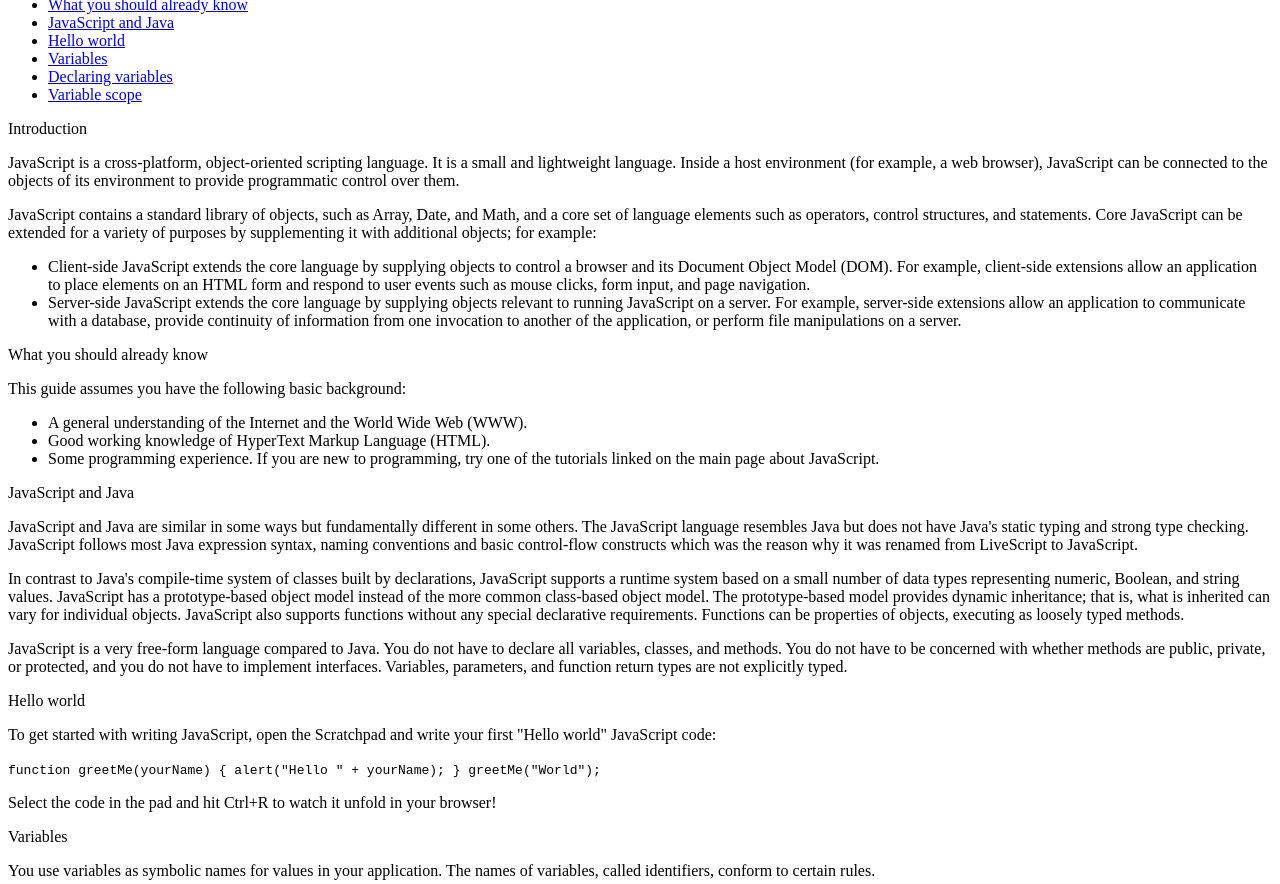
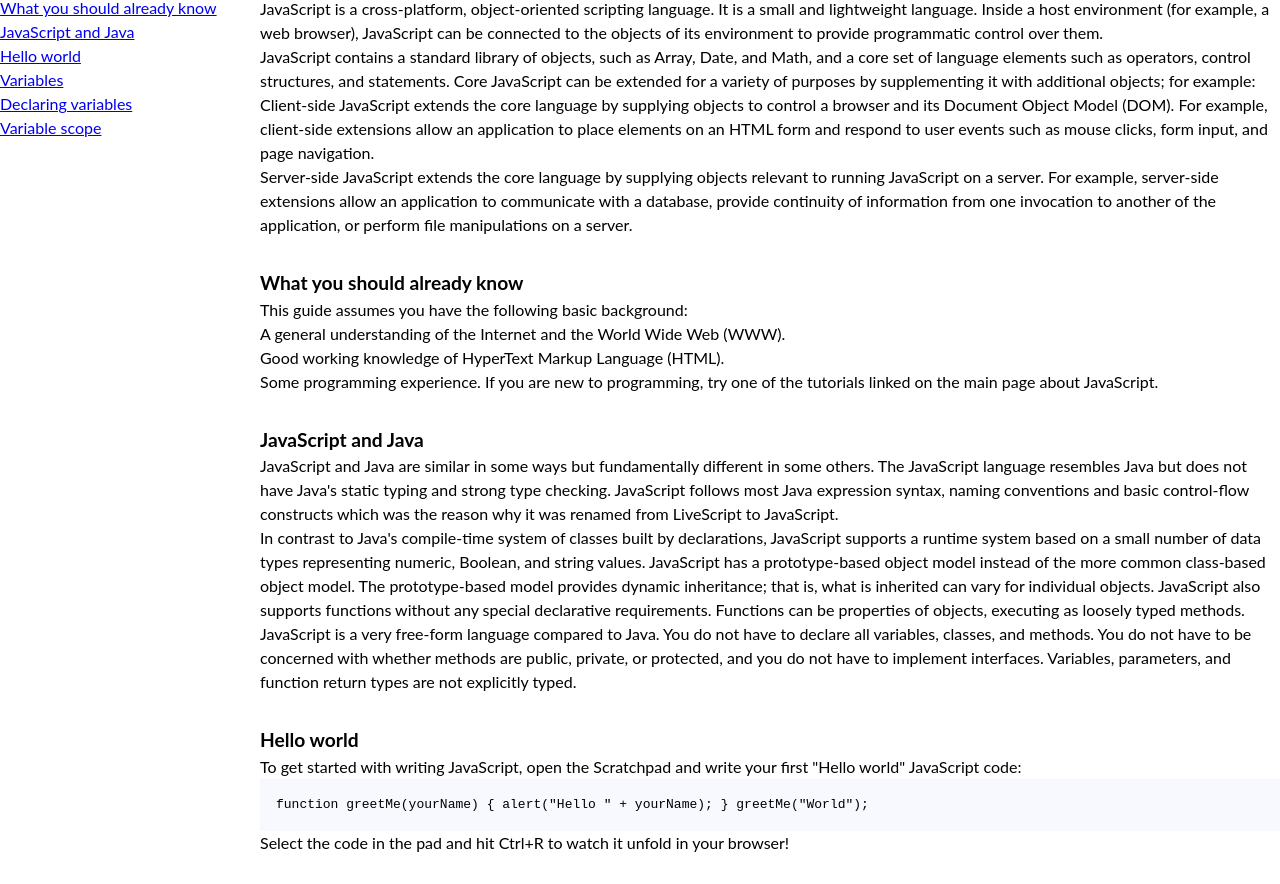
Before and after one commit to m-amroune/technical_documentation_page, a plain HTML site: page index.html in a window 1280 px wide. Shown: the part 64-948 px from the top of the page. Drawn offline with Linux system fonts and the light colour scheme.

Commit message:
starting stylization

```diff
--- a/index.html
+++ b/index.html
@@ -9,9 +9,9 @@
 </head>
 <body>
 
-
+    <div id="container">
      <nav id="navbar">
-        <header>JS DOCUMENTATION</header>
+        <header><h1>JS DOCUMENTATION</h1></header>
             <ul>
                 <li><a class="nav-link" href="#introduction">Introduction</a></li>
                 <li><a class="nav-link" href="#what_you_should_already_know">What you should already know</a></li>
@@ -122,7 +122,7 @@ not defined</code>
 
 </main>
 
-
+</div>
 
 </body>
 </html>
--- a/styles.css
+++ b/styles.css
@@ -0,0 +1,42 @@
+*,
+*::before,
+*::after {
+  box-sizing: border-box;
+  margin: 0;
+  padding: 0;
+}
+
+body, html{
+    font-family: Lato, sans-serif;
+    line-height: 1.5;
+}
+
+#container{
+      display: grid;
+     grid-template-columns: 250px 1fr;
+     gap: 10px;
+}
+
+li{
+    list-style-type: none;
+}
+
+#main-doc{
+    margin-top: 2rem;
+}
+
+.main-section{
+    margin-bottom: 2rem;
+}
+
+.main-section header{
+    font-weight:700;
+    font-size: 1.2rem;
+}
+
+code{
+    background-color:ghostwhite;
+    display: block;
+    padding: 1rem;
+    width: 100%;
+}
```
